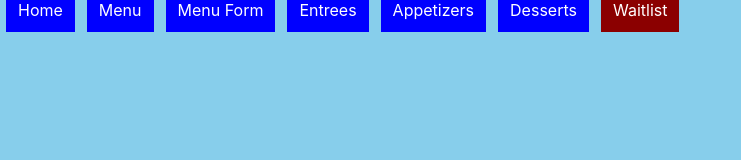
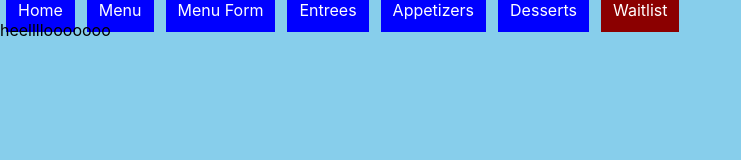
Before and after one commit to sluongo718/frontend, a React (Create React App) app: page /waitlist in a window 1280 px wide. Shown: the top 160 px of the page, without its empty margins (0-741 px from the left). Built offline with nearby package versions, Linux system fonts and the light colour scheme; no server answers.

Commit message:
started waitlist controller/route

```diff
--- a/src/components/homePage.js
+++ b/src/components/homePage.js
@@ -12,7 +12,7 @@ class HomePage extends Component {
                     </div>
 
                     <div  id="vidGret" >
-                        <iframe width="1600" height="615" src="https://www.youtube.com/embed/fApX1QqaW10?autoplay=1&mute=1" title="YouTube video player" frameborder="0" allow="accelerometer; autoplay; clipboard-write; encrypted-media; gyroscope; picture-in-picture" allowfullscreen></iframe>
+                        <iframe width="1600" height="615" src="https://www.youtube.com/embed/fApX1QqaW10?autoplay=1&mute=1" title="YouTube video player" frameborder="0" allow="accelerometer; autoplay; clipboard-write; encrypted-media; gyroscope; picture-in-picture" allowFullScreen></iframe>
                     </div>
 
                 </div>
--- /dev/null
+++ b/src/components/waitList.js
@@ -0,0 +1,14 @@
+import React, { Component } from "react";
+import {connect} from 'react-redux'
+
+class WaitList extends Component {
+
+    render(){
+        return <div>
+            heellllooooooo
+        </div>
+    }
+
+}
+
+export default WaitList
--- a/src/containers/waitListContainer.js
+++ b/src/containers/waitListContainer.js
@@ -1,13 +1,14 @@
 import React, { Component } from "react";
 import { connect } from "react-redux";
 import { BrowserRouter as Router, Route, Switch } from 'react-router-dom';
+import waitList from '../components/waitList'
 
 
 class WaitListContainer extends Component {
     render(){
         return <div>
                 <Switch>
-
+                  <Route exact path="/waitlist"  component={waitList} />
                 </Switch>
         </div>
     }
```
